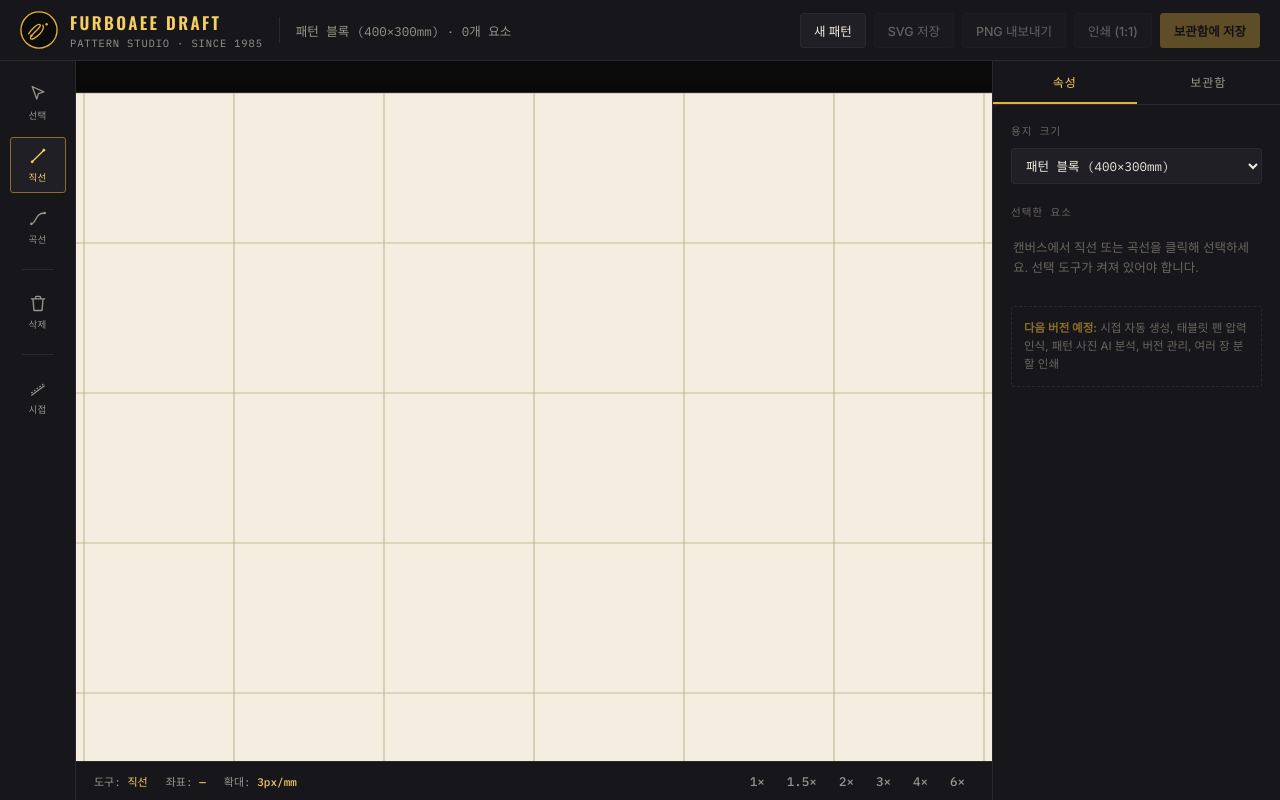
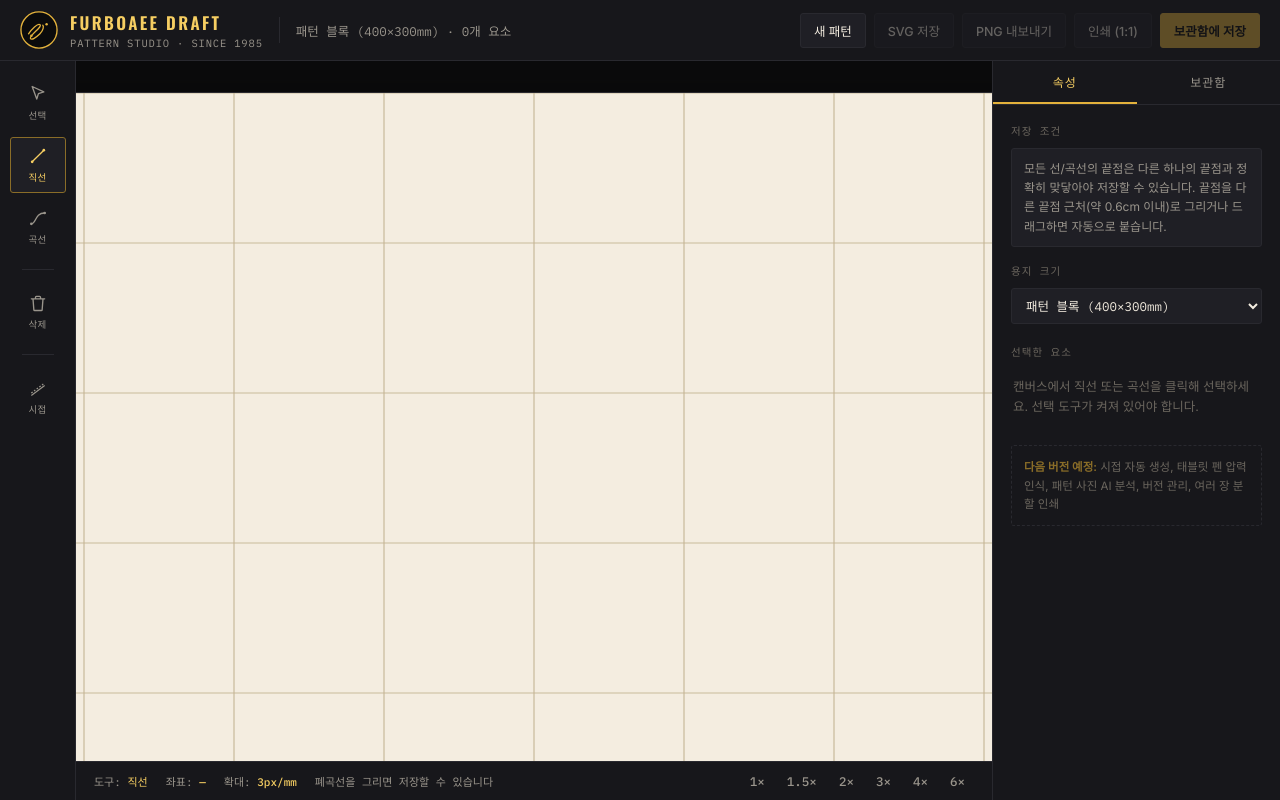
Before and after one commit to leaf-nam/battern, a React (Vite) app: page / in a window 1280 px wide. Built offline with nearby package versions, Linux system fonts and the light colour scheme.

Commit message:
feat : 폐곡선 검증 로직 추가

```diff
--- a/index.html
+++ b/index.html
@@ -3,7 +3,7 @@
   <head>
     <meta charset="UTF-8" />
     <meta name="viewport" content="width=device-width, initial-scale=1.0" />
-    <title>FURBOAEE — 패턴 드래프팅</title>
+    <title>BATTERN - 패턴 드리프팅</title>
     <link rel="preconnect" href="https://fonts.googleapis.com" />
     <link rel="preconnect" href="https://fonts.gstatic.com" crossorigin />
     <link
--- a/src/App.jsx
+++ b/src/App.jsx
@@ -15,6 +15,7 @@ const DEFAULT_ZOOM = 3 // on-screen px per mm — print size is independent of t
 const GRID_MM = 10 // 1cm grid
 const GRID_BOLD_EVERY = 5 // bold line every 5cm
 const MIN_DRAG_MM = 2 // ignore accidental clicks shorter than this
+const SNAP_MM = 6 // endpoints within this radius snap together (needed to actually close a loop)
 const STORAGE_KEY = 'furboaee_patterns_v1'
 
 const INK = '#241f18'
@@ -61,6 +62,49 @@ function curveLengthMm(s, steps = 40) {
     prevY = y
   }
   return total
+}
+
+/**
+ * A pattern is a "closed loop" when every shape endpoint touches exactly one
+ * other shape endpoint (degree === 2 at every joint). This naturally allows
+ * a single self-closing curve, one closed loop made of many segments, or
+ * several independent closed loops — but flags any dangling or branching
+ * point as "open".
+ */
+function computeClosure(shapes) {
+  if (!shapes.length) return { closed: false, openPoints: [] }
+  const endpoints = []
+  shapes.forEach((s) => {
+    endpoints.push({ x: s.x1, y: s.y1 })
+    endpoints.push({ x: s.x2, y: s.y2 })
+  })
+  const groups = []
+  endpoints.forEach((ep) => {
+    const g = groups.find((g) => dist(g.x, g.y, ep.x, ep.y) <= SNAP_MM)
+    if (g) g.count += 1
+    else groups.push({ x: ep.x, y: ep.y, count: 1 })
+  })
+  const openPoints = groups.filter((g) => g.count !== 2)
+  return { closed: openPoints.length === 0, openPoints }
+}
+
+function findSnapTarget(shapes, excludeId, x, y) {
+  let best = null
+  let bestDist = SNAP_MM
+  shapes.forEach((s) => {
+    if (s.id === excludeId) return
+    ;[
+      [s.x1, s.y1],
+      [s.x2, s.y2],
+    ].forEach(([px, py]) => {
+      const d = dist(x, y, px, py)
+      if (d <= bestDist) {
+        bestDist = d
+        best = { x: px, y: py }
+      }
+    })
+  })
+  return best
 }
 
 function shapeToSvgEl(s) {
@@ -165,6 +209,7 @@ export default function App() {
   const [draft, setDraft] = useState(null) // shape being drawn
   const dragStartRef = useRef(null)
   const [dragging, setDragging] = useState(null) // {handle} while editing a handle
+  const [snapTarget, setSnapTarget] = useState(null) // endpoint currently being snapped to
 
   const [savedPatterns, setSavedPatterns] = useState([])
   const [showSaveModal, setShowSaveModal] = useState(false)
@@ -207,20 +252,33 @@ export default function App() {
 
   function handleSheetMouseDown(e) {
     if (tool === 'select') return
-    const { x, y } = clientToMm(e.clientX, e.clientY)
+    let { x, y } = clientToMm(e.clientX, e.clientY)
+    const snap = findSnapTarget(shapes, null, x, y)
+    if (snap) ({ x, y } = snap)
     dragStartRef.current = { x, y }
     setDraft({ type: tool, x1: x, y1: y, x2: x, y2: y })
+    setSnapTarget(snap)
   }
 
   function handleSheetMouseMove(e) {
-    const { x, y } = clientToMm(e.clientX, e.clientY)
+    let { x, y } = clientToMm(e.clientX, e.clientY)
     setCursorMm({ x, y })
 
     if (draft && dragStartRef.current) {
+      const snap = findSnapTarget(shapes, null, x, y)
+      if (snap) ({ x, y } = snap)
+      setSnapTarget(snap)
       setDraft((d) => ({ ...d, x2: x, y2: y }))
       return
     }
     if (dragging && selectedId) {
+      if (dragging.handle === 'p1' || dragging.handle === 'p2') {
+        const snap = findSnapTarget(shapes, selectedId, x, y)
+        if (snap) ({ x, y } = snap)
+        setSnapTarget(snap)
+      } else {
+        setSnapTarget(null)
+      }
       updateHandle(selectedId, dragging.handle, x, y)
     }
   }
@@ -246,6 +304,7 @@ export default function App() {
       dragStartRef.current = null
     }
     if (dragging) setDragging(null)
+    setSnapTarget(null)
   }
 
   /* ---------------- editing existing shapes ---------------- */
@@ -298,6 +357,8 @@ export default function App() {
   }, [selectedId])
 
   const selectedShape = useMemo(() => shapes.find((s) => s.id === selectedId) || null, [shapes, selectedId])
+  const closureStatus = useMemo(() => computeClosure(shapes), [shapes])
+  const canSave = shapes.length > 0 && closureStatus.closed
 
   /* ---------------- file actions ---------------- */
 
@@ -308,6 +369,7 @@ export default function App() {
   }
 
   function handleExportSvg() {
+    if (!canSave) return
     const svg = buildSvgString(shapes, sheet.w, sheet.h)
     downloadBlob(`furboaee-pattern-${Date.now()}.svg`, new Blob([svg], { type: 'image/svg+xml' }))
   }
@@ -337,11 +399,13 @@ export default function App() {
   }
 
   function openSaveModal() {
+    if (!canSave) return
     setSaveName(`패턴 ${new Date().toLocaleDateString('ko-KR')}`)
     setShowSaveModal(true)
   }
 
   function confirmSave() {
+    if (!canSave) return
     const name = saveName.trim() || '이름 없는 패턴'
     const entry = {
       id: uid(),
@@ -415,7 +479,12 @@ export default function App() {
           <button className="btn" onClick={handleNewPattern}>
             새 패턴
           </button>
-          <button className="btn" onClick={handleExportSvg} disabled={!shapes.length}>
+          <button
+            className="btn"
+            onClick={handleExportSvg}
+            disabled={!canSave}
+            title={!canSave ? '모든 선/곡선의 끝점이 폐곡선을 이루어야 저장할 수 있습니다' : ''}
+          >
             SVG 저장
           </button>
           <button className="btn" onClick={handleExportPng} disabled={!shapes.length}>
@@ -424,7 +493,12 @@ export default function App() {
           <button className="btn" onClick={handlePrint} disabled={!shapes.length}>
             인쇄 (1:1)
           </button>
-          <button className="btn btn-gold" onClick={openSaveModal} disabled={!shapes.length}>
+          <button
+            className="btn btn-gold"
+            onClick={openSaveModal}
+            disabled={!canSave}
+            title={!canSave ? '모든 선/곡선의 끝점이 폐곡선을 이루어야 저장할 수 있습니다' : ''}
+          >
             보관함에 저장
           </button>
         </div>
@@ -562,6 +636,16 @@ export default function App() {
                   <line x1={draft.x1} y1={draft.y1} x2={draft.x2} y2={draft.y2} stroke="#c1443c" strokeWidth={0.7} strokeDasharray="2 1.5" />
                 )
               )}
+
+              {/* endpoints that are not yet part of a closed loop */}
+              {closureStatus.openPoints.map((p, i) => (
+                <circle key={`open${i}`} className="open-point-marker" cx={p.x} cy={p.y} r={3.4} fill="none" stroke="#c1443c" strokeWidth={0.8} />
+              ))}
+
+              {/* live highlight for the endpoint about to be snapped to */}
+              {snapTarget && (
+                <circle cx={snapTarget.x} cy={snapTarget.y} r={4.2} fill="none" stroke="#e3b23c" strokeWidth={0.9} />
+              )}
             </svg>
           </div>
 
@@ -574,6 +658,15 @@ export default function App() {
             </span>
             <span>
               확대: <strong>{zoom}px/mm</strong>
+            </span>
+            <span>
+              {closureStatus.closed ? (
+                <strong style={{ color: '#8fbf6c' }}>폐곡선 완성 ✓</strong>
+              ) : shapes.length ? (
+                <strong style={{ color: '#c1443c' }}>열린 점 {closureStatus.openPoints.length}개 — 이어서 그려야 저장 가능</strong>
+              ) : (
+                '폐곡선을 그리면 저장할 수 있습니다'
+              )}
             </span>
             <div style={{ flex: 1 }} />
             <div className="field-row" style={{ gap: 4 }}>
@@ -610,6 +703,7 @@ export default function App() {
                 onSelect={(id) => setSelectedId(id)}
                 onDelete={deleteShape}
                 onLengthChange={setLineLengthCm}
+                closureStatus={closureStatus}
               />
             ) : (
               <LibraryPanel savedPatterns={savedPatterns} onLoad={loadPattern} onDelete={deleteSavedPattern} />
@@ -673,9 +767,31 @@ function Handle({ x, y, gold, onDown }) {
 /*  Properties panel                                                    */
 /* ------------------------------------------------------------------ */
 
-function PropertiesPanel({ sheetKey, onSheetChange, shapes, selectedShape, selectedId, onSelect, onDelete, onLengthChange }) {
+function PropertiesPanel({ sheetKey, onSheetChange, shapes, selectedShape, selectedId, onSelect, onDelete, onLengthChange, closureStatus }) {
   return (
     <>
+      <p className="panel-section-title">저장 조건</p>
+      <div
+        className="field"
+        style={{
+          padding: '10px 12px',
+          borderRadius: 3,
+          border: `1px solid ${closureStatus.closed ? '#3c5c33' : 'var(--charcoal-3)'}`,
+          background: closureStatus.closed ? 'rgba(143,191,108,0.08)' : 'var(--charcoal-2)',
+          fontSize: 12,
+          lineHeight: 1.6,
+        }}
+      >
+        {closureStatus.closed ? (
+          <span style={{ color: '#8fbf6c' }}>모든 점이 폐곡선을 이루고 있어요. 저장할 수 있습니다.</span>
+        ) : (
+          <span style={{ color: 'var(--muted)' }}>
+            모든 선/곡선의 끝점은 다른 하나의 끝점과 정확히 맞닿아야 저장할 수 있습니다. 끝점을 다른 끝점 근처(약 0.6cm 이내)로 그리거나 드래그하면 자동으로 붙습니다.
+            {closureStatus.openPoints.length > 0 && <> 현재 열린 점 <strong style={{ color: '#c1443c' }}>{closureStatus.openPoints.length}개</strong>가 남아 있어요.</>}
+          </span>
+        )}
+      </div>
+
       <p className="panel-section-title">용지 크기</p>
       <div className="field">
         <select
```
Also changed, not shown: 1 other file (tests, documents, lock files or other folders).
